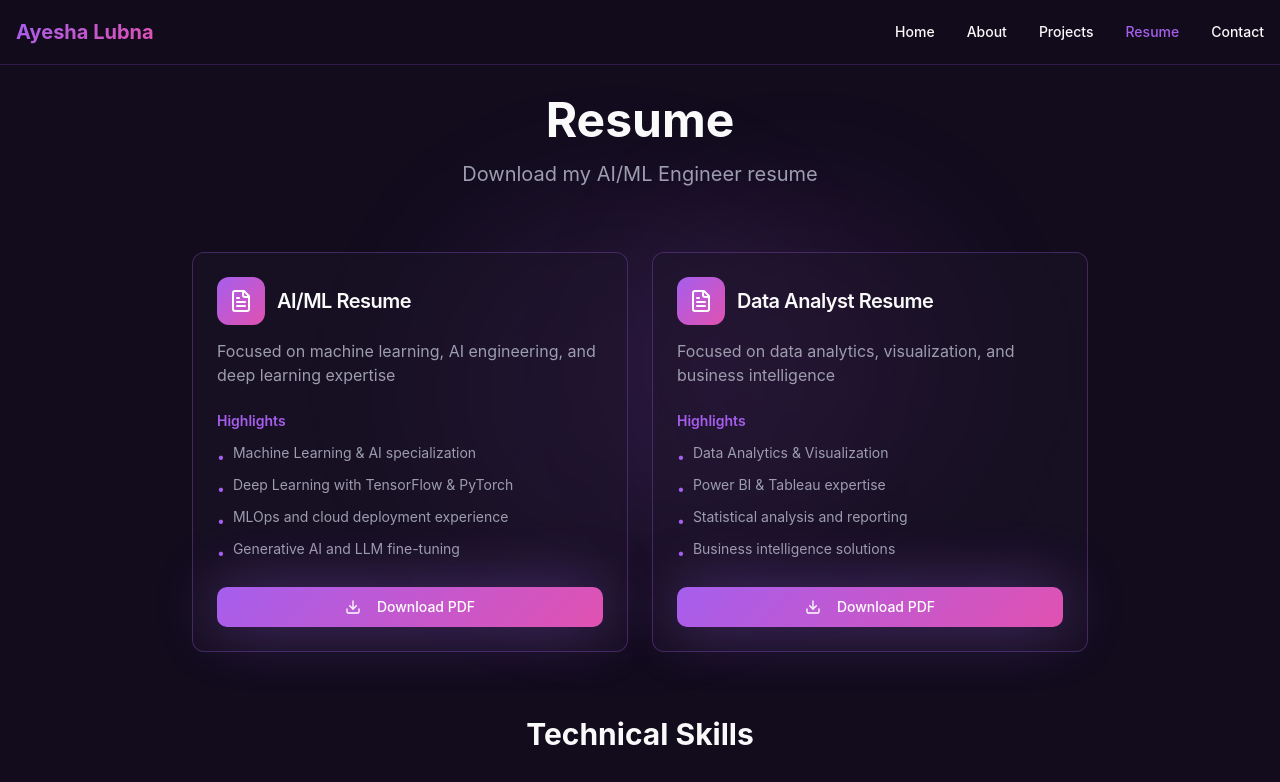
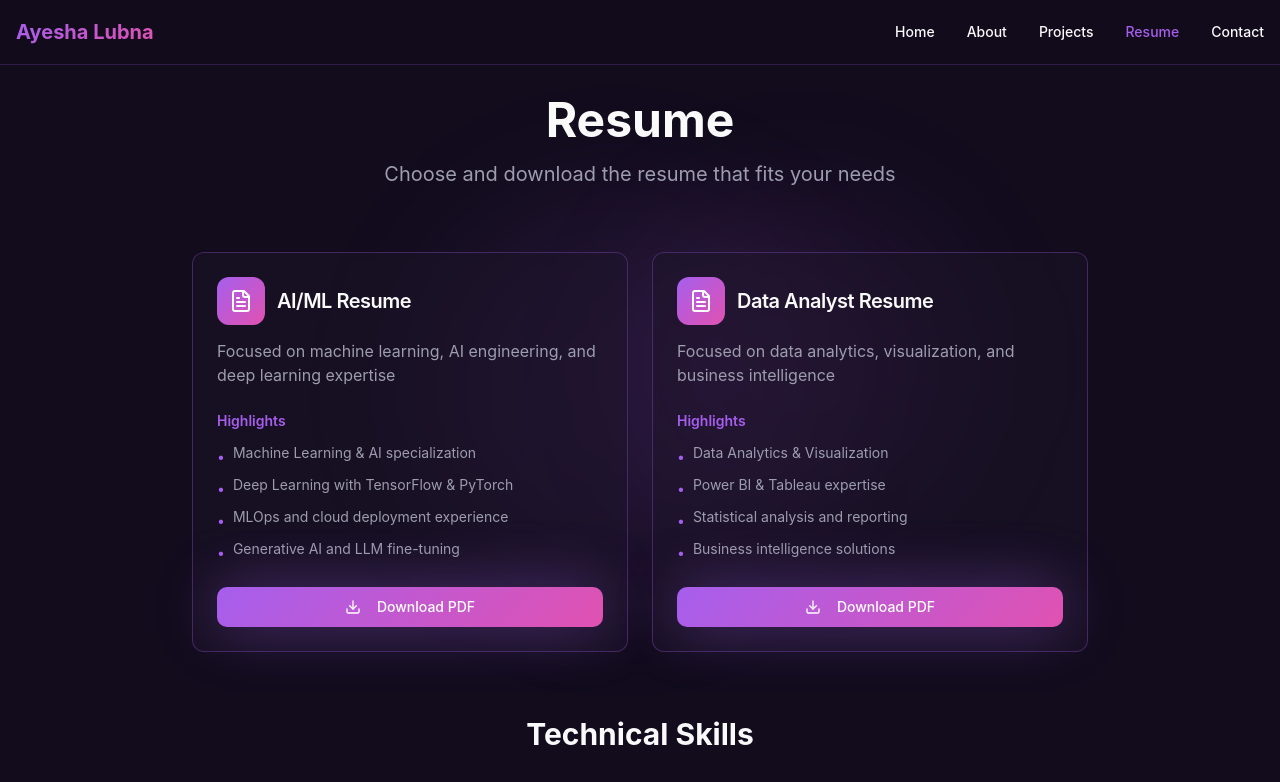
Before and after one commit to Ayshalubna/ayesha-showcase-hub, a React (Vite) app: page /resume in a window 1280 px wide. Shown: the top 782 px of the page. Built offline with nearby package versions, Linux system fonts and the light colour scheme; the HTML template or start-up script is replaced by a standard one.

Commit message:
Refactor resume download text

```diff
--- a/src/pages/Resume.tsx
+++ b/src/pages/Resume.tsx
@@ -25,7 +25,7 @@ const Resume = () => {
         <div className="text-center mb-16 animate-fade-in">
           <h1 className="text-4xl md:text-5xl font-bold mb-4">Resume</h1>
           <p className="text-xl text-muted-foreground max-w-3xl mx-auto">
-            Download my AI/ML Engineer resume
+            Choose and download the resume that fits your needs
           </p>
         </div>
 
```
